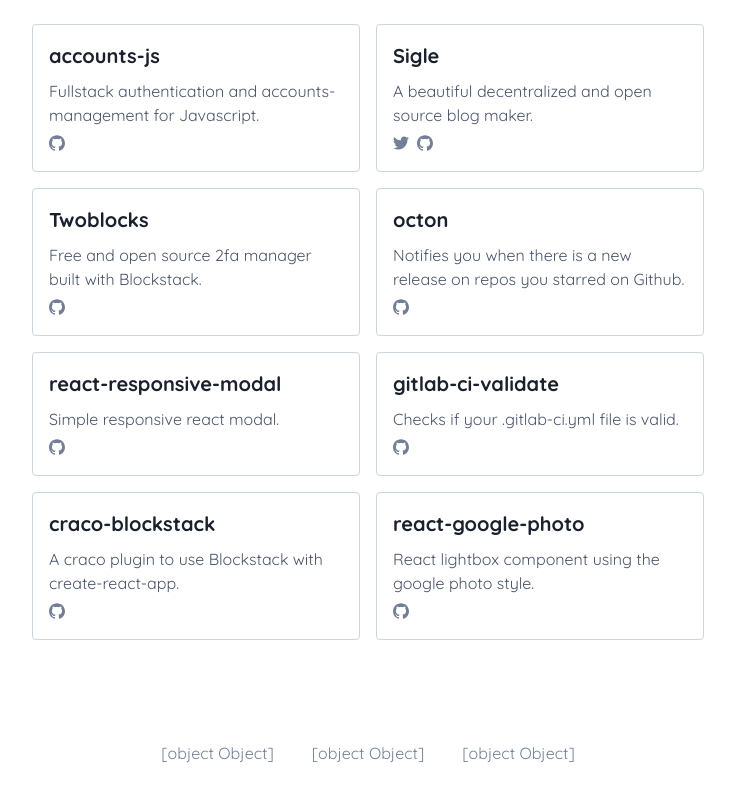
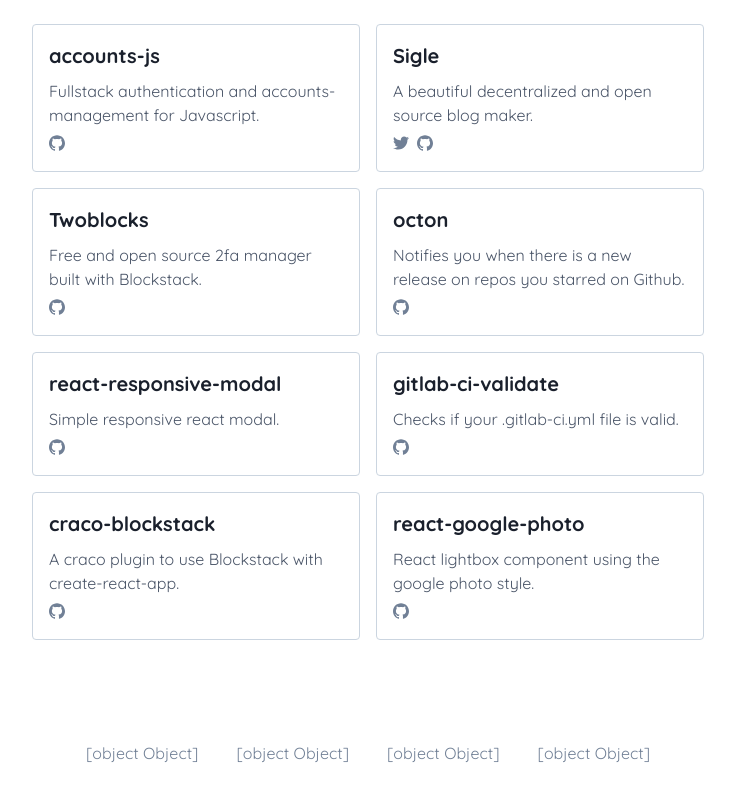
Before and after one commit to pradel/leopradel.com, a Next.js app: page /projects in a window 1280 px wide. Shown: the part 183-977 px from the top of the page, without its empty margins (272-1007 px from the left). Built offline with nearby package versions, Linux system fonts and the light colour scheme.

Commit message:
Add rss icon

```diff
--- a/src/components/Footer.tsx
+++ b/src/components/Footer.tsx
@@ -27,7 +27,7 @@
             }}
           />
         </li>
-        <li>
+        <li className="mr-3">
           <a
             className="inline-block border border-white rounded hover:border-gray-200 text-gray-600 hover:bg-gray-200 p-3"
             href={config.productHunturl}
@@ -38,6 +38,17 @@
             }}
           />
         </li>
+        <li>
+          <a
+            className="inline-block border border-white rounded hover:border-gray-200 text-gray-600 hover:bg-gray-200 p-3"
+            href={config.rssUrl}
+            target="_blank"
+            rel="noopener noreferrer"
+            dangerouslySetInnerHTML={{
+              __html: require('../icons/rss.svg?include'),
+            }}
+          />
+        </li>
       </ul>
     </footer>
   );
--- a/src/config.ts
+++ b/src/config.ts
@@ -2,5 +2,6 @@
   twitterUrl: 'https://twitter.com/leopradel',
   githubUrl: 'https://github.com/pradel',
   productHunturl: 'https://www.producthunt.com/@leopradel',
+  rssUrl: 'https://www.leopradel.com/feed',
   fathomSiteId: 'VMXKJESU',
 };
```
Also changed, not shown: src/icons/rss.svg (added).
